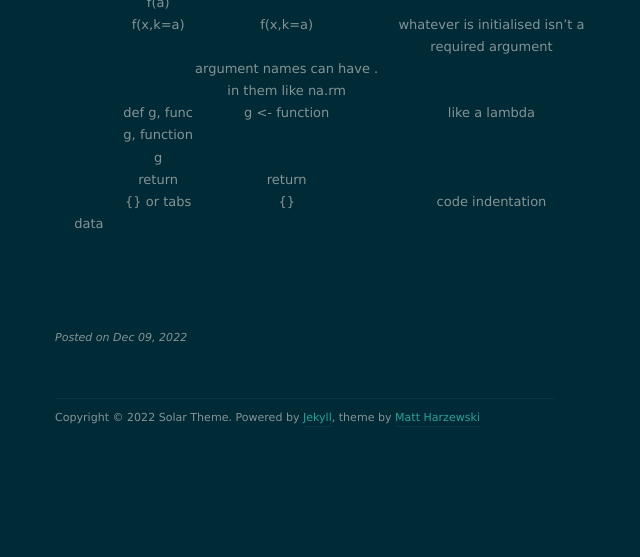
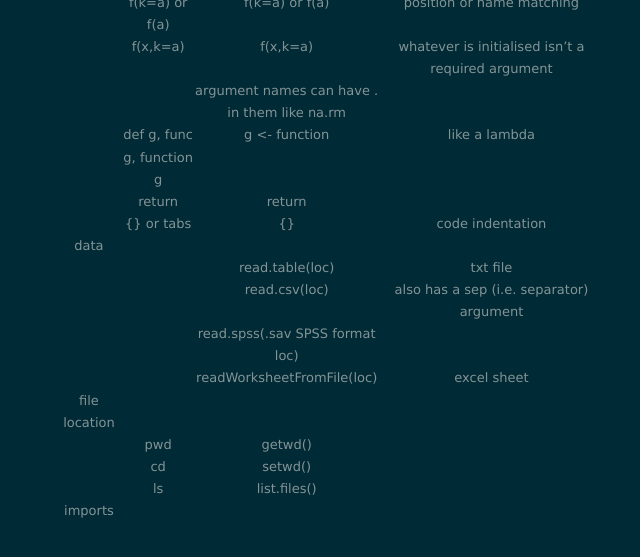
Before and after one commit to shashwat-r/shashwat-r.github.io, a Jekyll site: the page built from _posts/2022-12-10-learn-r.markdown, in a window 1280 px wide and 900 px high, scrolled down 2001 px. Shown: the top 557 px of the window, without its empty margins (335-975 px from the left). Built offline with Jekyll 4.4.1, drawn with Linux system fonts in a browser that asks for light colours; nearby versions of some CDN libraries; before the commit the page ends 2449 px from its top, so only the background shows below that.

Commit message:
Update 2022-12-10-learn-r.markdown

```diff
--- a/_posts/2022-12-10-learn-r.markdown
+++ b/_posts/2022-12-10-learn-r.markdown
@@ -75,7 +76,31 @@ Basic R Syntax
 ||return|return|
 ||{} or tabs|{}|code indentation|
 |data|
+|||read.table(loc)|txt file|
+|||read.csv(loc)|also has a sep (i.e. separator) argument|
+|||read.spss(.sav SPSS format loc)|
+|||readWorksheetFromFile(loc)|excel sheet|
+|file location|
+||pwd|getwd()|
+||cd|setwd()|
+||ls|list.files()|
+|imports|
 ||||
 ||||
 ||||
 ||||
+||||
+||||
+||||
+||||
+||||
+||||
+||||
+||||
+||||
+||||
+||||
+||||
+||||
+||||
+||||
```
Also changed, not shown: other parts of _posts/2022-12-10-learn-r.markdown (+1 -0 lines).
